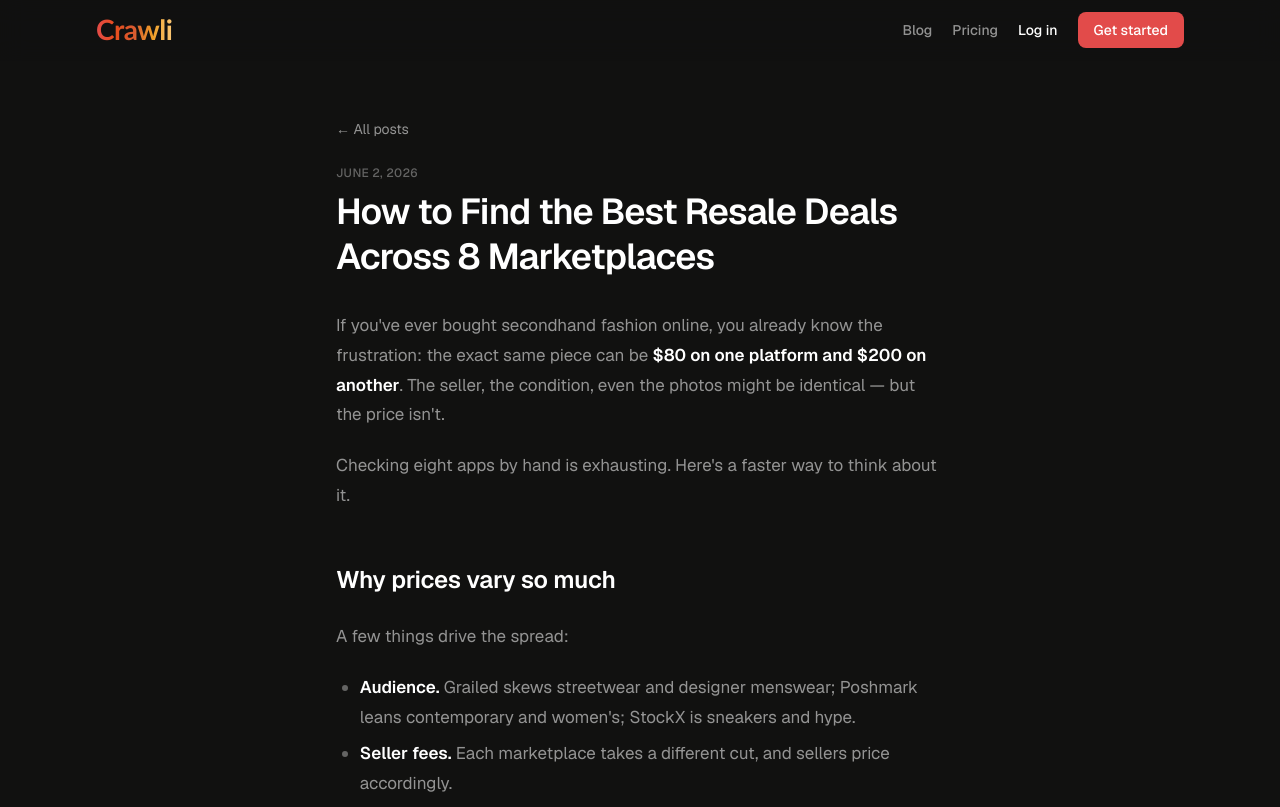
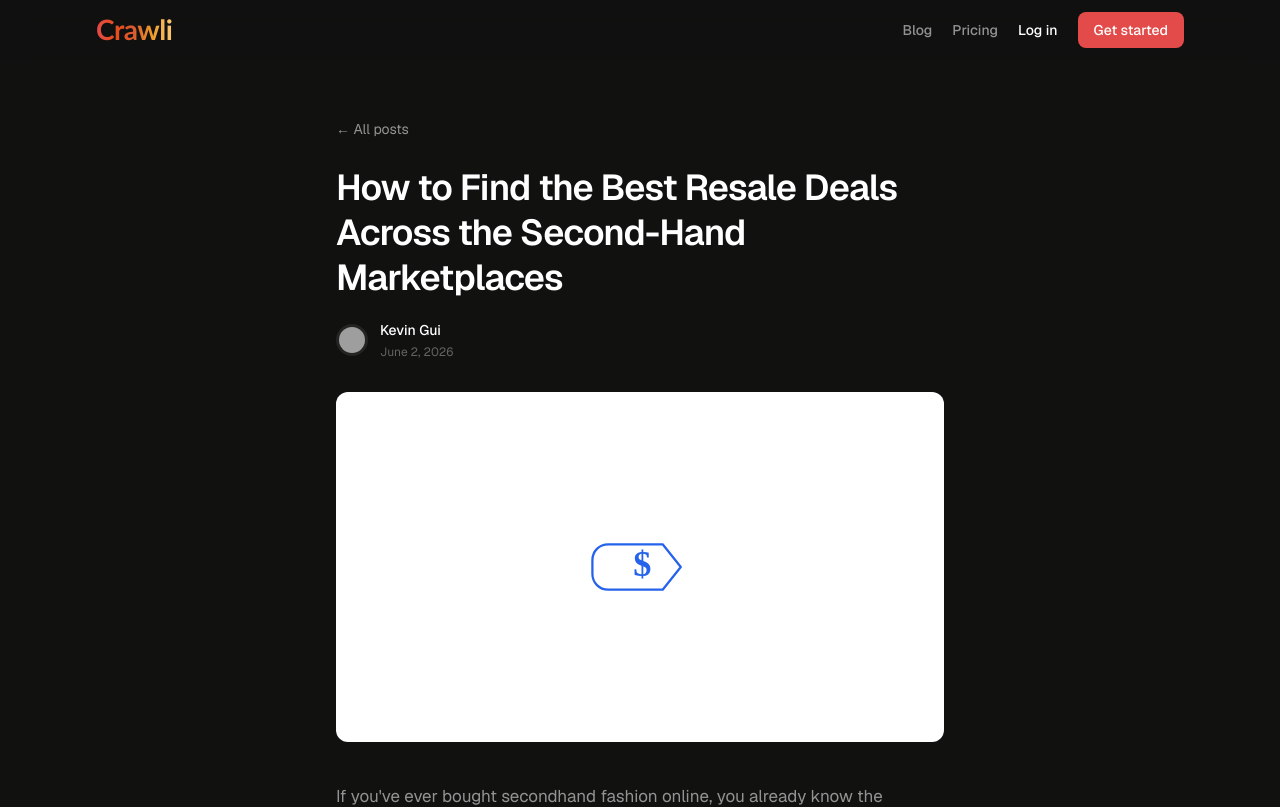
Before and after one commit to kevinguii/crawli, a Next.js app: page /blog/how-to-find-the-best-resale-deals in a window 1280 px wide. Shown: the top 807 px of the page. Built offline with nearby package versions, Linux system fonts and the light colour scheme; no server answers; grey boxes are pictures that could not be loaded.

Commit message:
update blog post format

```diff
--- a/app/blog/[slug]/page.tsx
+++ b/app/blog/[slug]/page.tsx
@@ -1,6 +1,7 @@
 import Link from 'next/link';
 import type { Metadata } from 'next';
 import { notFound } from 'next/navigation';
+import { createClient } from '@/lib/supabase/server';
 import LandingNav from '@/app/components/landing/LandingNav';
 import Footer from '@/app/components/landing/Footer';
 import { getAllSlugs, getPost } from '@/lib/blog';
@@ -57,6 +58,10 @@ export default async function BlogPost({ params }: Props) {
   const post = getPost(slug);
   if (!post) notFound();
 
+  const supabase = await createClient();
+  const { data, error } = await supabase.auth.getUser();
+  const isAuthenticated = !error && !!data.user;
+
   // Article structured data so the post is eligible for rich results.
   const jsonLd = {
     '@context': 'https://schema.org',
@@ -66,7 +71,7 @@ export default async function BlogPost({ params }: Props) {
     datePublished: post.date || undefined,
     image: post.cover ? `${SITE_URL}${post.cover}` : undefined,
     url: `${SITE_URL}/blog/${slug}`,
-    author: { '@type': 'Organization', name: 'Crawli' },
+    author: { '@type': 'Person', name: 'Kevin Gui' },
     publisher: {
       '@type': 'Organization',
       name: 'Crawli',
@@ -81,7 +86,7 @@ export default async function BlogPost({ params }: Props) {
         type="application/ld+json"
         dangerouslySetInnerHTML={{ __html: JSON.stringify(jsonLd) }}
       />
-      <LandingNav />
+      <LandingNav isAuthenticated={isAuthenticated} />
 
       <article className="mx-auto w-full max-w-2xl flex-1 px-5 py-14 sm:px-8">
         <Link
@@ -92,20 +97,50 @@ export default async function BlogPost({ params }: Props) {
           ← All posts
         </Link>
 
+        {/* Title */}
         <header className="mt-6 mb-8">
-          <p
-            className="text-xs font-medium uppercase tracking-wide"
-            style={{ color: 'var(--text-dim)' }}
-          >
-            {formatDate(post.date)}
-          </p>
           <h1
-            className="mt-2 text-3xl font-semibold leading-tight tracking-tight sm:text-4xl"
+            className="text-3xl font-semibold leading-tight tracking-tight sm:text-4xl"
             style={{ color: 'var(--text)' }}
           >
             {post.title}
           </h1>
+
+          {/* Author / date */}
+          <div className="mt-5 flex items-center gap-3">
+            {/* eslint-disable-next-line @next/next/no-img-element */}
+            <img
+              src="/icon.svg"
+              alt="Kevin Gui"
+              className="h-8 w-8 rounded-full"
+              style={{ background: 'var(--border)', padding: '3px' }}
+            />
+            <div className="flex flex-col leading-none">
+              <span className="text-sm font-medium" style={{ color: 'var(--text)' }}>
+                Kevin Gui
+              </span>
+              <span className="mt-1 text-xs" style={{ color: 'var(--text-dim)' }}>
+                {formatDate(post.date)}
+              </span>
+            </div>
+          </div>
         </header>
+
+        {/* Cover image */}
+        {post.cover && (
+          <div
+            className="mb-10 flex items-center justify-center overflow-hidden rounded-xl"
+            style={{ background: '#ffffff', minHeight: '260px' }}
+          >
+            {/* eslint-disable-next-line @next/next/no-img-element */}
+            <img
+              src={post.cover}
+              alt=""
+              className="w-full object-contain p-8"
+              style={{ maxHeight: '380px' }}
+            />
+          </div>
+        )}
 
         <div
           className="blog-content"
--- a/app/blog/page.tsx
+++ b/app/blog/page.tsx
@@ -1,5 +1,6 @@
 import Link from 'next/link';
 import type { Metadata } from 'next';
+import { createClient } from '@/lib/supabase/server';
 import LandingNav from '@/app/components/landing/LandingNav';
 import Footer from '@/app/components/landing/Footer';
 import { getAllPosts } from '@/lib/blog';
@@ -20,14 +21,18 @@ function formatDate(iso: string): string {
   });
 }
 
-export default function BlogIndex() {
+export default async function BlogIndex() {
+  const supabase = await createClient();
+  const { data, error } = await supabase.auth.getUser();
+  const isAuthenticated = !error && !!data.user;
+
   const posts = getAllPosts();
 
   return (
     <main className="min-h-screen flex flex-col" style={{ background: 'var(--bg)' }}>
-      <LandingNav />
+      <LandingNav isAuthenticated={isAuthenticated} />
 
-      <div className="mx-auto w-full max-w-3xl flex-1 px-5 py-14 sm:px-8">
+      <div className="mx-auto w-full max-w-6xl flex-1 px-5 py-14 sm:px-8">
         <header className="mb-10">
           <h1
             className="text-3xl font-semibold tracking-tight sm:text-4xl"
@@ -45,7 +50,7 @@ export default function BlogIndex() {
             No posts yet — check back soon.
           </p>
         ) : (
-          <ul className="flex flex-col gap-4">
+          <ul className="flex flex-col gap-6">
             {posts.map((post) => (
               <li key={post.slug}>
                 <Link
@@ -56,36 +61,61 @@ export default function BlogIndex() {
                     border: '1px solid var(--border)',
                   }}
                 >
-                  {post.cover && (
+                  <div className="grid grid-cols-1 sm:grid-cols-[320px_1fr]">
+                    {/* Image column */}
+                    <div
+                      className="flex items-center justify-center"
+                      style={{ background: '#ffffff', minHeight: '200px' }}
+                    >
+                      {post.cover ? (
                         // eslint-disable-next-line @next/next/no-img-element
                         <img
                           src={post.cover}
                           alt=""
-                      className="h-44 w-full object-cover"
+                          className="h-full w-full object-contain p-6"
+                          style={{ maxHeight: '200px' }}
                           loading="lazy"
                         />
+                      ) : (
+                        // eslint-disable-next-line @next/next/no-img-element
+                        <img src="/icon.svg" alt="" className="h-12 w-12 opacity-20" />
                       )}
-                  <div className="p-5">
-                    <p
-                      className="text-xs font-medium uppercase tracking-wide"
-                      style={{ color: 'var(--text-dim)' }}
-                    >
-                      {formatDate(post.date)}
-                    </p>
+                    </div>
+
+                    {/* Content column */}
+                    <div className="flex flex-col justify-between gap-4 p-6 sm:p-8">
+                      <div className="flex flex-col gap-3">
                         <h2
-                      className="mt-1.5 text-lg font-semibold tracking-tight"
-                      style={{ color: 'var(--text)' }}
+                          className="leading-snug tracking-tight"
+                          style={{ color: 'var(--text)', fontSize: '1.4rem', fontWeight: 600 }}
                         >
                           {post.title}
                         </h2>
                         {post.description && (
-                      <p
-                        className="mt-2 text-sm leading-relaxed"
-                        style={{ color: 'var(--text-muted)' }}
-                      >
+                          <p style={{ color: 'var(--text-muted)', fontSize: '1rem', lineHeight: '1.6' }}>
                             {post.description}
                           </p>
                         )}
+                      </div>
+
+                      <div className="flex items-center gap-3">
+                        {/* eslint-disable-next-line @next/next/no-img-element */}
+                        <img
+                          src="/icon.svg"
+                          alt="Crawli"
+                          className="h-7 w-7 rounded-full"
+                          style={{ background: 'var(--border)', padding: '3px' }}
+                        />
+                        <div className="flex flex-col leading-none">
+                          <span className="text-sm font-medium" style={{ color: 'var(--text)' }}>
+                            Kevin Gui
+                          </span>
+                          <span className="mt-1 text-xs" style={{ color: 'var(--text-dim)' }}>
+                            {formatDate(post.date)}
+                          </span>
+                        </div>
+                      </div>
+                    </div>
                   </div>
                 </Link>
               </li>
--- a/content/blog/how-to-find-the-best-resale-deals.md
+++ b/content/blog/how-to-find-the-best-resale-deals.md
@@ -1,36 +1,34 @@
 ---
-title: "How to Find the Best Resale Deals Across 8 Marketplaces"
-description: "The same jacket can cost wildly different amounts on Grailed, Depop, and eBay. Here's how to compare resale prices the smart way and never overpay again."
+title: "How to Find the Best Resale Deals Across the Second-Hand Marketplaces"
+description: "The same piece can cost wildly different amounts on Grailed, Depop, eBay, etc. Here's how to compare resale prices the smart way and never overpay again."
 date: "2026-06-02"
 cover: "/blog/images/best-resale-deals-cover.svg"
 tags: ["guides", "resale", "price-comparison"]
 ---
 
-If you've ever bought secondhand fashion online, you already know the frustration: the exact same piece can be **$80 on one platform and $200 on another**. The seller, the condition, even the photos might be identical — but the price isn't.
+If you've ever bought secondhand fashion online, you already know the frustration of having to look through every platform individually, and potentially missing out on a steal. I've seen the same exact piece priced at **$80 on one platform and $200 on another**. The seller, the condition, even the photos might be identical, but the price isn't.
 
-Checking eight apps by hand is exhausting. Here's a faster way to think about it.
+Checking all of the marketplaces by hand is exhausting. Here's a faster way to think about it.
 
 ## Why prices vary so much
 
-A few things drive the spread:
+Here's why resale prices vary so wildly:
 
 - **Audience.** Grailed skews streetwear and designer menswear; Poshmark leans contemporary and women's; StockX is sneakers and hype.
 - **Seller fees.** Each marketplace takes a different cut, and sellers price accordingly.
 - **Liquidity.** A piece that's rare on one platform might be common on another.
 
-![Comparing the same item across marketplaces](/blog/images/best-resale-deals-cover.svg)
-
 ## A simple checklist before you buy
 
-1. **Search the exact model name**, not just the brand. "Raf Simons bomber" returns noise; the specific season or style code does not.
+1. **Search the exact model name**, not just the brand. A search like "Raf Simons bomber" returns noise; the specific season or style code does not.
 2. **Compare total cost**, including shipping and any buyer protection fees.
 3. **Check sold listings** where you can — they tell you what the market actually pays.
-4. **Don't anchor on the first result.** The cheapest listing is rarely on the first platform you check.
+4. **The cheapest listing almost never shows up first.** You have to dig across platforms to find it.
 
 > The goal isn't to find *a* price. It's to find the *distribution* of prices, then buy near the bottom of it.
 
 ## Let Crawli do the cross-checking
 
-This is exactly the tedious part [Crawli](/) automates — one search across Grailed, Depop, Poshmark, StockX, Mercari, Vinted, eBay, and Vestiaire, with the results lined up so you can see the spread at a glance.
+This is the exact grind [Crawli](/) saves you from — one search across Grailed, Depop, Poshmark, StockX, Mercari, Vinted, eBay, and Vestiaire, with the results lined up so you can see the price spread at a glance.
 
 Happy hunting.
```
Also changed, not shown: content/blog/why-we-started-crawli.md (added), public/blog/images/best-resale-deals-cover.svg. Lines whose indentation alone changed are shown as unchanged.
